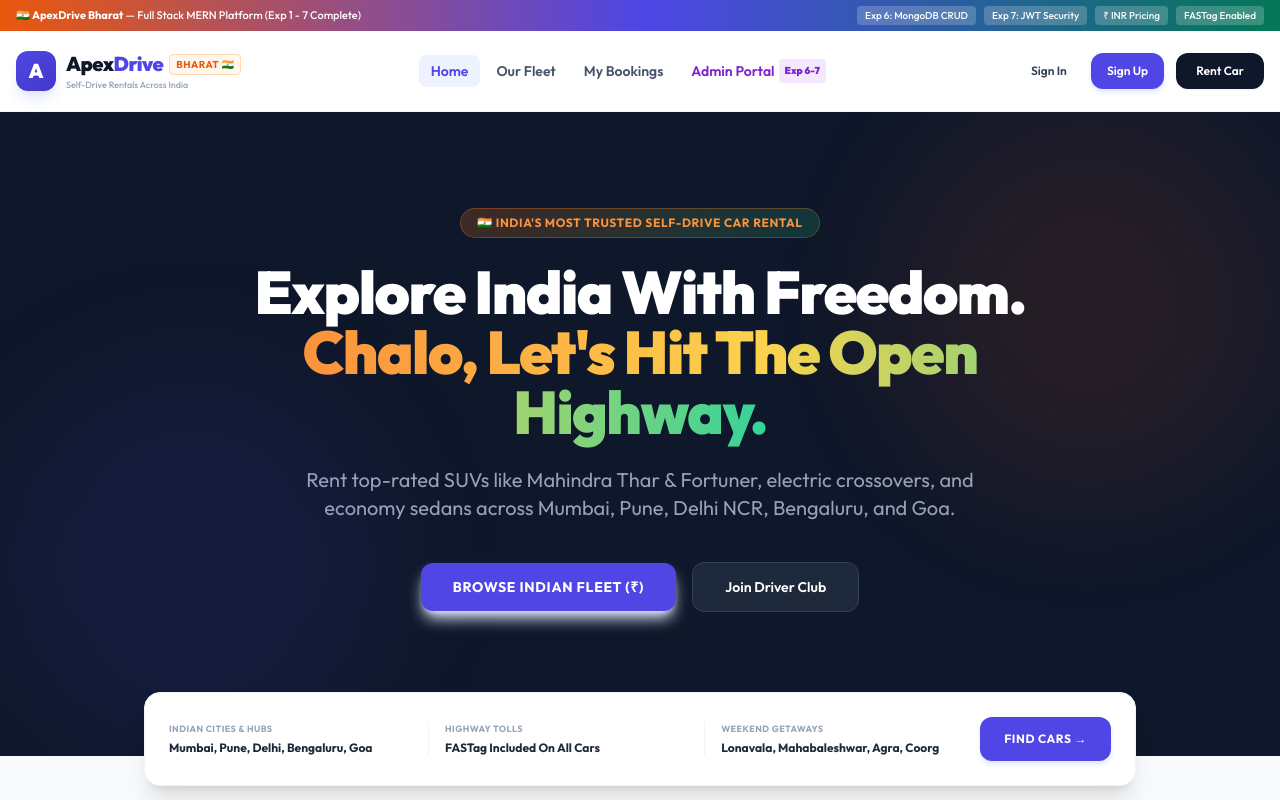
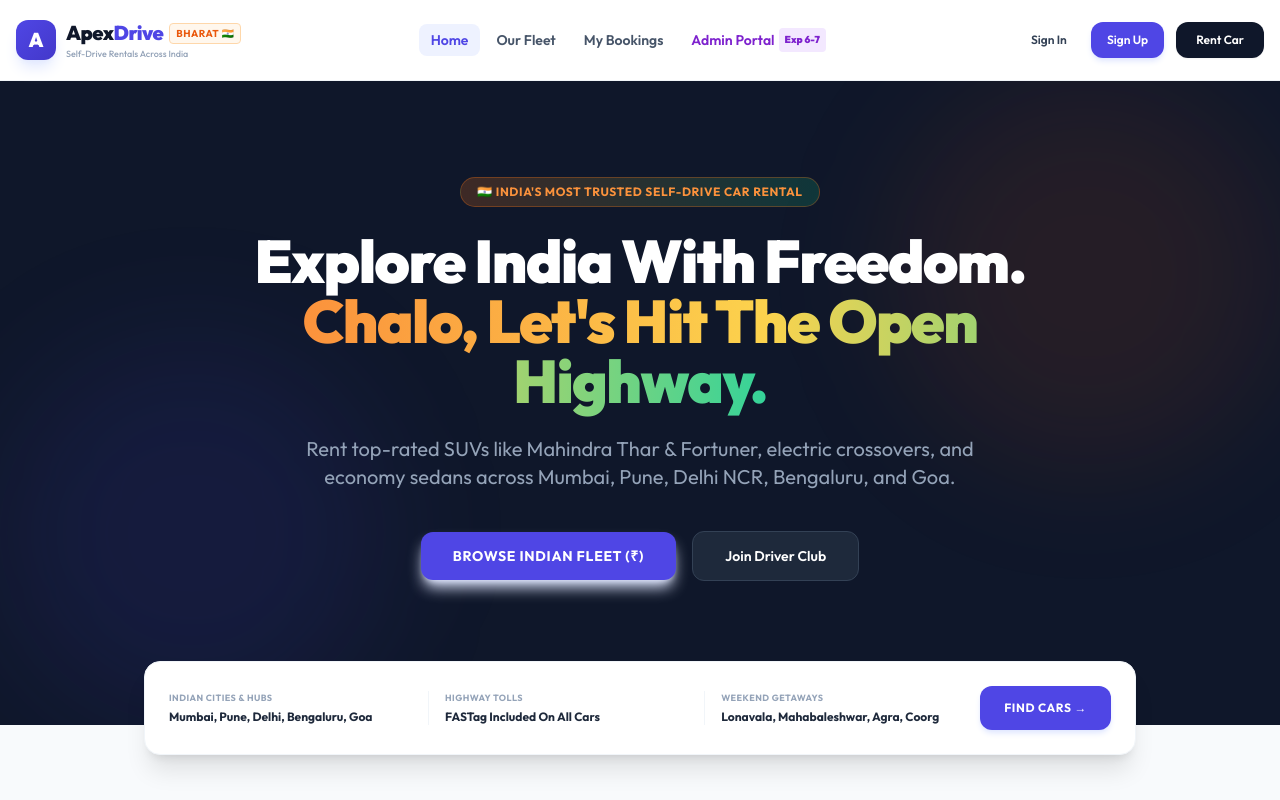
Before and after one commit to samruddh23/Rental_Car_Lab, a React (Vite) app: page / in a window 1280 px wide. Shown: the top 800 px of the page. Built offline with nearby package versions, Linux system fonts and the light colour scheme; no server answers.

Commit message:
Remove top experiment banner strip from App.jsx

```diff
--- a/src/App.jsx
+++ b/src/App.jsx
@@ -22,19 +22,6 @@
 
   return (
     <div className="min-h-screen bg-slate-50 text-slate-800 font-sans flex flex-col selection:bg-indigo-500 selection:text-white">
-      {/* Indian Academic & System Status Banner */}
-      <div className="bg-gradient-to-r from-orange-600 via-indigo-600 to-emerald-700 text-white text-[11px] font-medium py-1.5 px-4 text-center">
-        <div className="container mx-auto max-w-7xl flex flex-wrap items-center justify-center sm:justify-between gap-2">
-          <span>🇮🇳 <strong>ApexDrive Bharat</strong> — Full Stack MERN Platform (Exp 1 - 7 Complete)</span>
-          <div className="flex items-center space-x-2 text-[10px]">
-            <span className="bg-white/20 px-2 py-0.5 rounded">Exp 6: MongoDB CRUD</span>
-            <span className="bg-white/20 px-2 py-0.5 rounded">Exp 7: JWT Security</span>
-            <span className="bg-white/20 px-2 py-0.5 rounded">₹ INR Pricing</span>
-            <span className="bg-white/20 px-2 py-0.5 rounded">FASTag Enabled</span>
-          </div>
-        </div>
-      </div>
-
       {/* Navigation Bar (Experiment 1, 3, 6 & 7) */}
       <Navbar />
 
```
